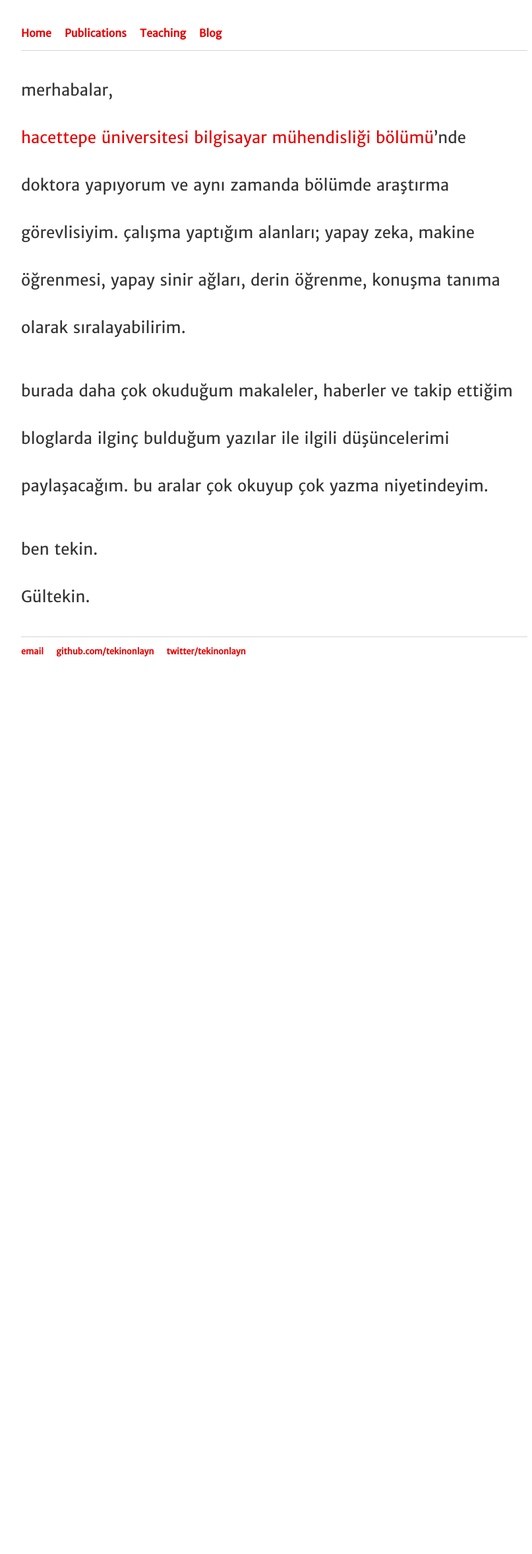
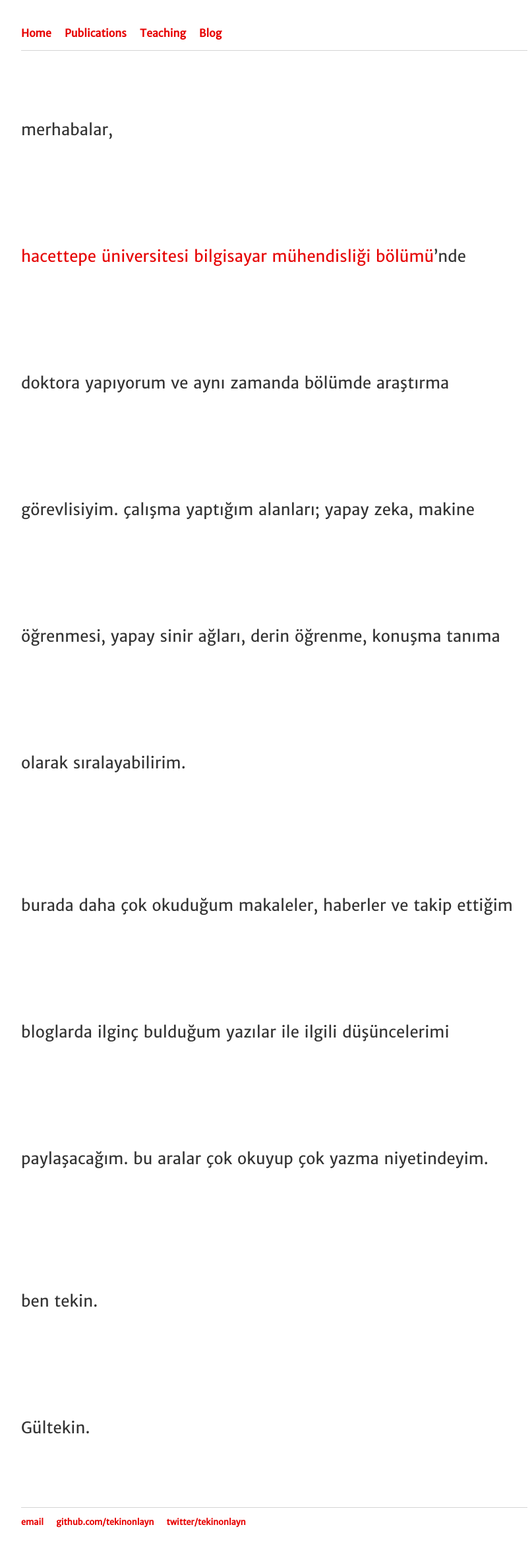
Before and after one commit to tekinonlayn/gi.github.io, a Jekyll site: the page built from about/index.html, in a window 1280 px wide. Shown: the whole page at 66% size, without its empty margins (224-1031 px from the left). Built offline with Jekyll 4.4.1, drawn with Linux system fonts in a browser that asks for light colours; before the commit the page ends 1036 px from its top, so only the background shows below that.

Commit message:
Update main.css

```diff
--- a/css/main.css
+++ b/css/main.css
@@ -31,7 +31,7 @@ h1 {
 p {
     /*margin-top: 25px;*/
     font-size: 1.5em;
-    line-height: 3.0em;
+    line-height: 8.0em;
     color: #333;
     font-family:'MerriweatherSans-Regular', 'Georgia';
 }
```
